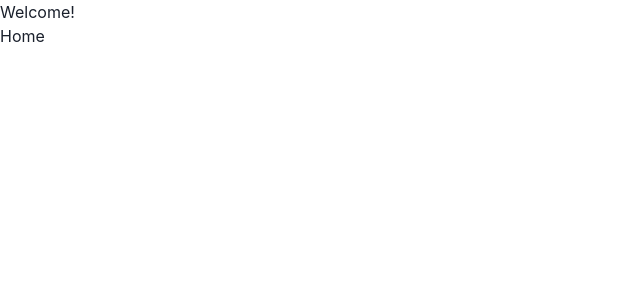
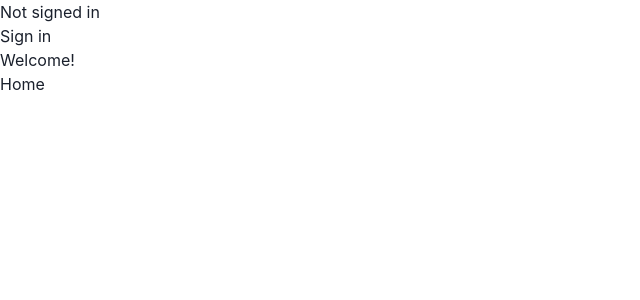
Before and after one commit to urgent/thisbounty.com, a Next.js app: page / in a window 1280 px wide. Shown: the top 300 px of the page, without its empty margins (0-640 px from the left). Built offline with nearby package versions, Linux system fonts and the light colour scheme; no server answers.

Commit message:
#2 -- Reference
Remaining code from docs:
https://next-auth.js.org/getting-started/example

```diff
--- a/pages/_app.js
+++ b/pages/_app.js
@@ -1,9 +1,11 @@
 import React from "react";
 import { ChakraProvider, Grid } from "@chakra-ui/react";
+import { Provider } from "next-auth/client";
 import { theme } from "../components/theme";
 
 function MyApp({ Component, pageProps }) {
   return (
+    <Provider session={pageProps.session}>
       <ChakraProvider theme={theme}>
         <Grid
           data-cy="grid"
@@ -14,6 +16,7 @@
           <Component {...pageProps} />
         </Grid>
       </ChakraProvider>
+    </Provider>
   );
 }
 
--- a/pages/index.js
+++ b/pages/index.js
@@ -1,12 +1,30 @@
 import Head from "next/head";
+import { signIn, signOut, useSession } from "next-auth/client";
 
 export default function Home() {
+  const [session, loading] = useSession();
+
   return (
     <div>
       <Head>
         <title>Create Next App</title>
         <link rel="icon" href="/favicon.ico" />
       </Head>
+
+      <nav>
+        {!session && (
+          <>
+            Not signed in <br />
+            <button onClick={() => signIn()}>Sign in</button>
+          </>
+        )}
+        {session && (
+          <>
+            Signed in as {session.user.email} <br />
+            <button onClick={() => signOut()}>Sign out</button>
+          </>
+        )}
+      </nav>
 
       <main>
         <h1>Welcome!</h1>
```
Lines whose indentation alone changed are shown as unchanged.
